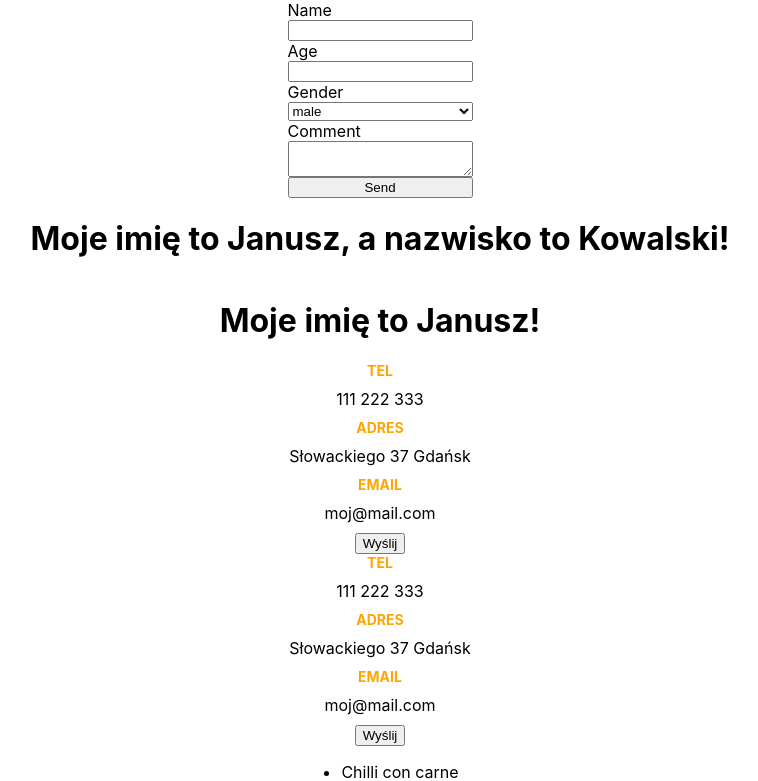
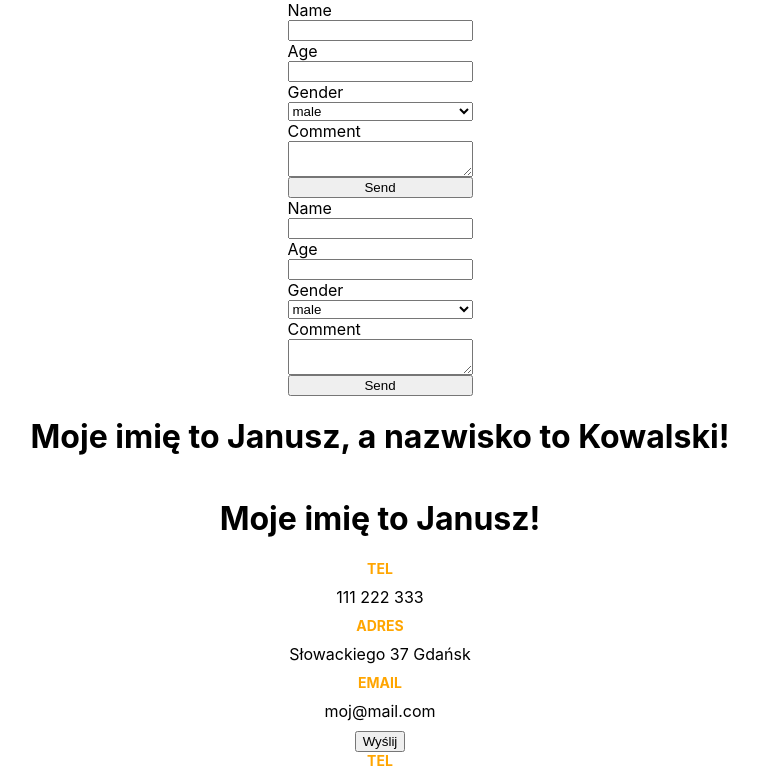
Before and after one commit to twerno/isareactporta, a React (Create React App) app in the folder day1_2/my-app/: page / in a window 1280 px wide. Shown: the top 781 px of the page, without its empty margins (260-1018 px from the left). Built offline with nearby package versions, Linux system fonts and the light colour scheme; no server answers.

Commit message:
Added example how tio manage form in another way

```diff
--- a/day1_2/my-app/src/App.js
+++ b/day1_2/my-app/src/App.js
@@ -2,12 +2,13 @@ import { Wrapper } from './Wrapper';
 import { AboutMe } from './about-me/AboutMe';
 import { Users } from './users/Users';
 import { Game, GameClass } from "./games";
-import { Form } from "./forms/Form";
+import { Form, BetterForm } from "./forms";
 
 function App() {
     return (
         <Wrapper>
             <Form />
+            <BetterForm />
             <AboutMe />
             <Game name="Witcher 3" />
             <GameClass name="Diablo 2"/>
--- /dev/null
+++ b/day1_2/my-app/src/forms/BetterForm.js
@@ -0,0 +1,49 @@
+import {useState} from 'react';
+import styled from 'styled-components';
+
+const FormContainer = styled.form`
+    display: flex;
+    flex-direction: column;
+`;
+
+export const BetterForm = () => {
+    const [formData, setFormData] = useState({
+        name: '',
+        age: '',
+        gender: 'male',
+        comment: ''
+    });
+
+    const handleChange = (event) => {
+        setFormData({
+            ...formData,
+            [event.target.name]: event.target.value
+        });
+    }
+
+    const handleSubmit = (event) => {
+        event.preventDefault();
+        alert(JSON.stringify({
+            name, age, gender, comment
+        }, null, 2))
+    }
+
+    const { name, age, gender, comment} = formData;
+
+    return (
+        <FormContainer onSubmit={handleSubmit}>
+            <label htmlFor="name">Name</label>
+            <input type="text" id="name" name="name" value={name} onChange={handleChange} />
+            <label htmlFor="age">Age</label>
+            <input type="number" id="age" name="age" value={age} onChange={handleChange} />
+            <label htmlFor="gender">Gender</label>
+            <select id="gender" name="gender" value={gender} onChange={handleChange}>
+                <option>male</option>
+                <option>female</option>
+            </select>
+            <label htmlFor="comment">Comment</label>
+            <textarea id="comment" name="comment" value={comment} onChange={handleChange}/>
+            <input type="submit" value="Send" />
+        </FormContainer>
+    )
+}
--- /dev/null
+++ b/day1_2/my-app/src/forms/index.js
@@ -0,0 +1,2 @@
+export { Form } from './Form';
+export { BetterForm } from './BetterForm';
```
